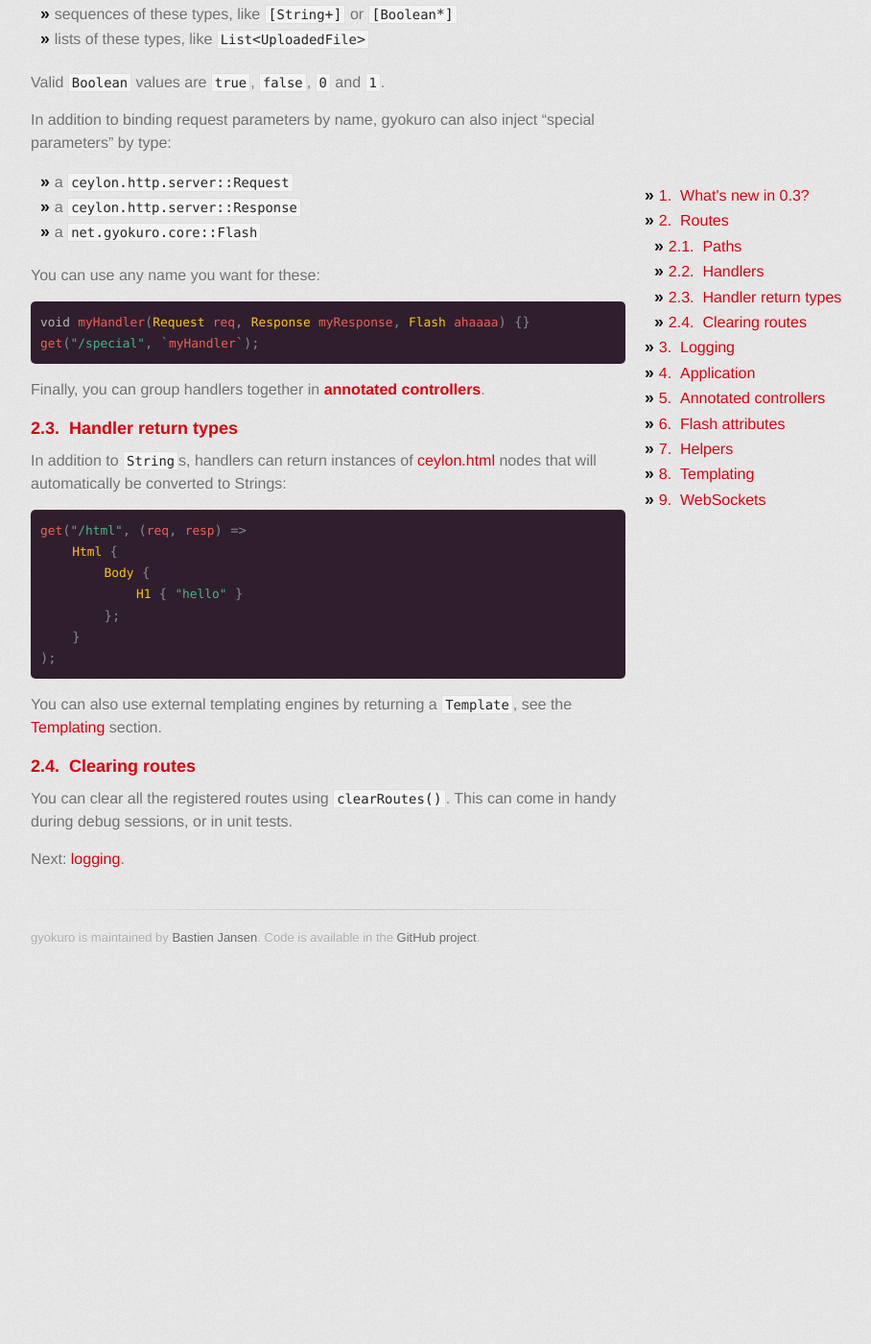
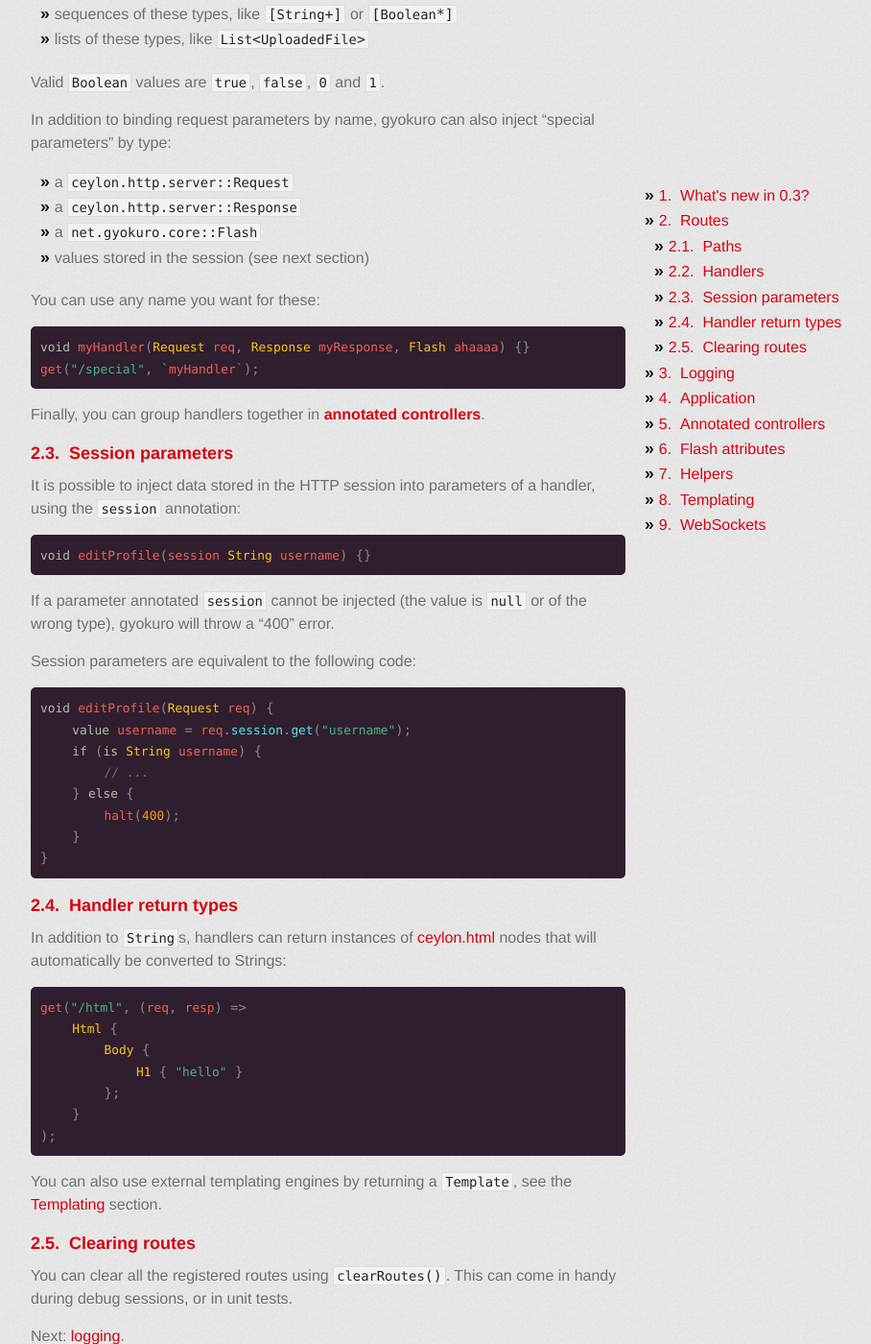
Before and after one commit to bjansen/gyokuro, a Jekyll site: the page built from doc/0.3/routes.md, in a window 1280 px wide and 1400 px high, scrolled down 2201 px. Shown: the whole window at 96% size, without its empty margins (298-1206 px from the left). Built offline with Jekyll 4.4.1, drawn with Linux system fonts in a browser that asks for light colours; some web fonts are replaced; before the commit the page ends 3217 px from its top, so only the background shows below that.

Commit message:
Forgot to document the `session` annotation.

```diff
--- a/doc/0.3/routes.md
+++ b/doc/0.3/routes.md
@@ -104,6 +104,7 @@ In addition to binding request parameters by name, gyokuro can also inject "spec
 * a `ceylon.http.server::Request`
 * a `ceylon.http.server::Response`
 * a [`net.gyokuro.core::Flash`](https://github.com/bjansen/gyokuro/blob/master/source/net/gyokuro/core/Flash.ceylon)
+* values stored in the session (see next section)
 
 You can use any name you want for these:
 
@@ -111,6 +112,26 @@ You can use any name you want for these:
     get("/special", `myHandler`);
 
 Finally, you can group handlers together in [**annotated controllers**](#annotated-controllers).
+
+### Session parameters
+
+It is possible to inject data stored in the HTTP session into parameters of a handler, using the `session` annotation:
+
+    void editProfile(session String username) {}
+
+If a parameter annotated `session` cannot be injected (the value is `null` or of the wrong type),
+gyokuro will throw a "400" error.
+
+Session parameters are equivalent to the following code:
+
+    void editProfile(Request req) {
+        value username = req.session.get("username");
+        if (is String username) {
+            // ...
+        } else {
+            halt(400);
+        }
+    }
 
 ### Handler return types
 
```
